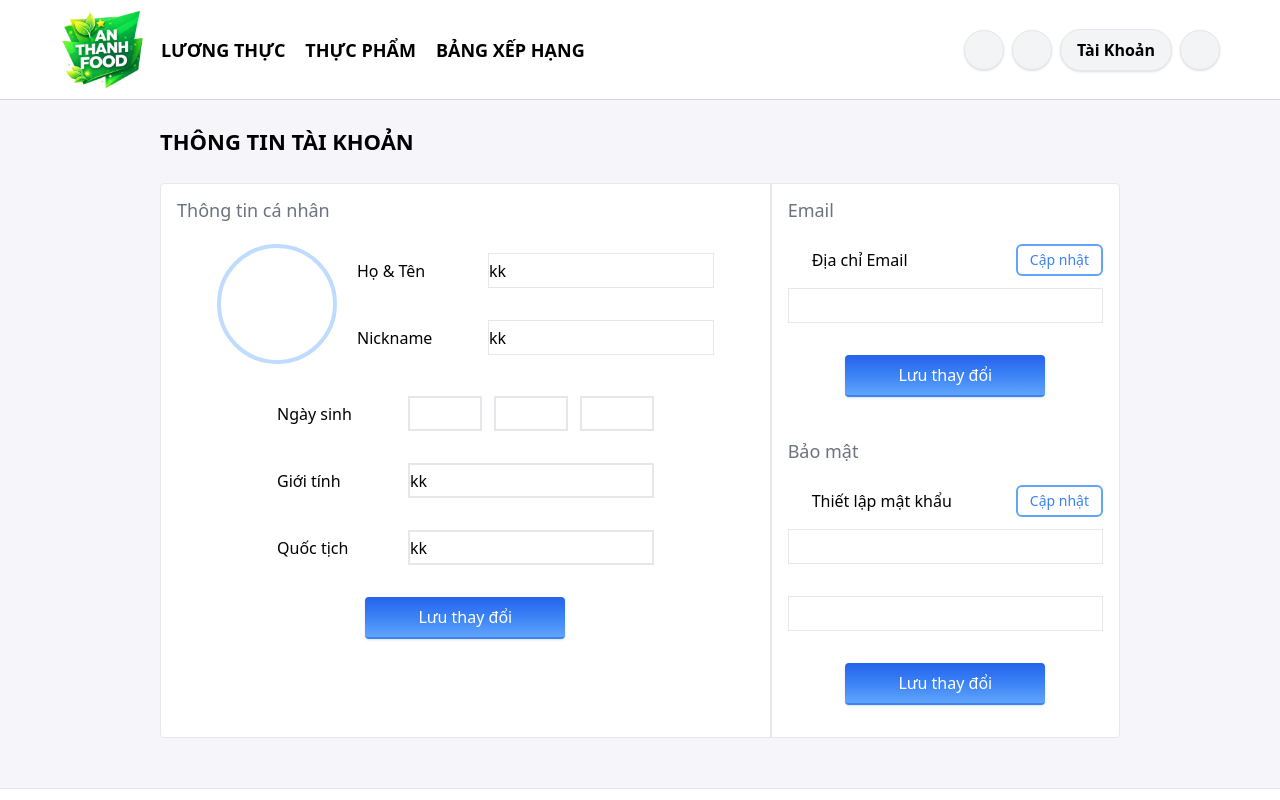
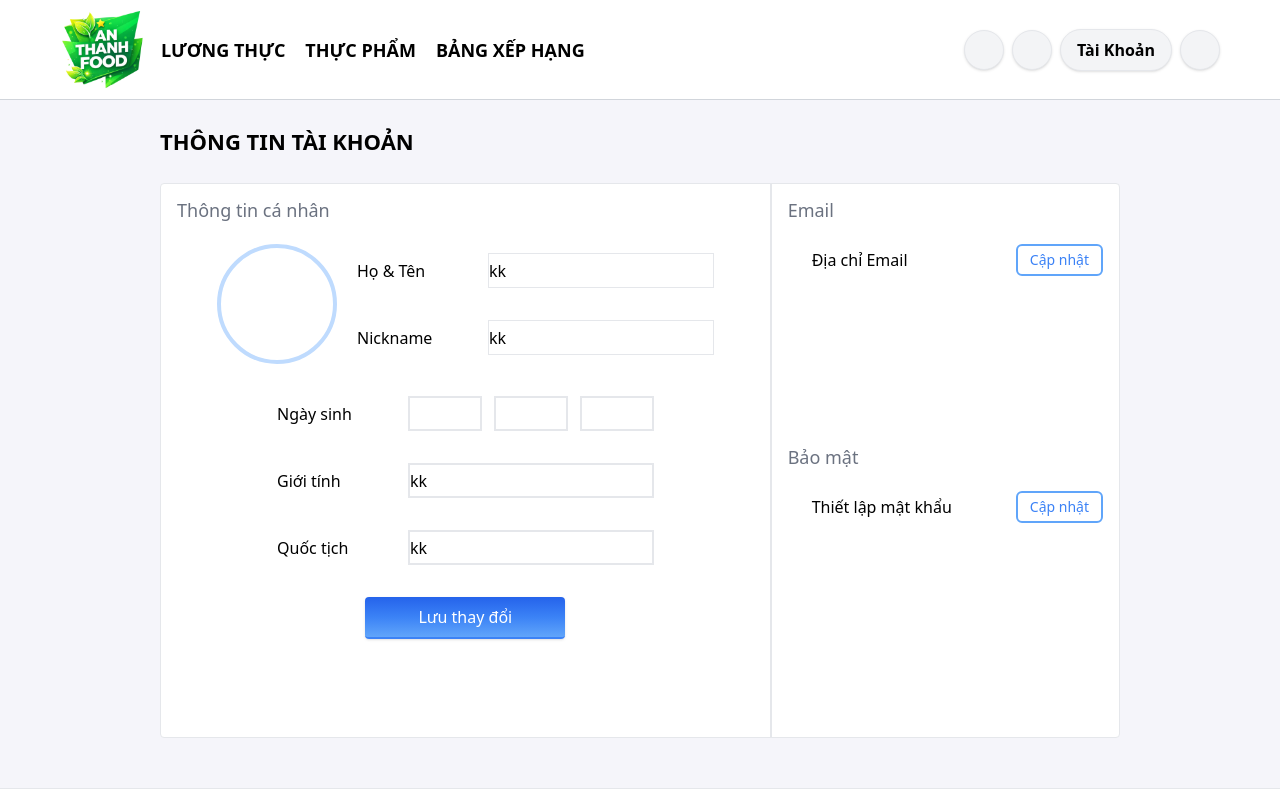
Before and after one commit to SongDuy/web-an-thanh-food, a React (Create React App) app: page /account/profile in a window 1280 px wide. Shown: the top 800 px of the page. Built offline with nearby package versions, Linux system fonts and the light colour scheme; some icons are missing.

Commit message:
Update new

```diff
--- a/src/pages/account/Profile.js
+++ b/src/pages/account/Profile.js
@@ -12,6 +12,12 @@ import LockIcon from '@mui/icons-material/Lock';
 const ProfilePage = () => {
     const [openSearch, setOpenSearch] = useState(false);
     const [openNotification, setOpenNotification] = useState(false);
+
+    // Ẩn cập nhật Email
+    const [showEditEmail, setShowEditEmail] = useState(false);
+
+    //Ẩn cập nhật Mật khẩu
+    const [showEditPassword, setShowEditPassword] = useState(false);
 
     return (
         <>
@@ -141,12 +147,17 @@ const ProfilePage = () => {
                                         <span className="text-black">Địa chỉ Email</span>
                                     </div>
 
-                                    <button className="ml-auto h-8 px-3 rounded-md border-2 border-blue-400 text-sm font-medium text-blue-500 hover:text-blue-600">
+                                    <button
+                                        onClick={() => setShowEditEmail(v => !v)}
+                                        className="ml-auto h-8 px-3 rounded-md border-2 border-blue-400 text-sm font-medium text-blue-500 hover:text-blue-600"
+                                    >
                                         Cập nhật
                                     </button>
                                 </div>
 
-                                <div className="w-full flex flex-col gap-8 mt-3">
+                                <div className="w-full min-h-[115px] mt-3">
+                                    {showEditEmail && (
+                                        <div className="w-full flex flex-col gap-8">
                                             <div className="w-full h-[35px] border">
 
                                             </div>
@@ -157,7 +168,8 @@ const ProfilePage = () => {
 
                                             </div>
                                         </div>
-
+                                    )}
+                                </div>
                             </div>
 
                             <div className="w-full">
@@ -169,12 +181,17 @@ const ProfilePage = () => {
                                         <span className="text-black">Thiết lập mật khẩu</span>
                                     </div>
 
-                                    <button className="ml-auto h-8 px-3 rounded-md border-2 border-blue-400 text-sm font-medium text-blue-500 hover:text-blue-600">
+                                    <button
+                                        onClick={() => setShowEditPassword(v => !v)}
+                                        className="ml-auto h-8 px-3 rounded-md border-2 border-blue-400 text-sm font-medium text-blue-500 hover:text-blue-600"
+                                    >
                                         Cập nhật
                                     </button>
                                 </div>
 
-                                <div className="w-full flex flex-col gap-8 mt-3">
+                                <div className="w-full min-h-[180px] mt-3">
+                                    {showEditPassword && (
+                                        <div className="w-full flex flex-col gap-8 ">
 
                                             <div className="w-full h-[35px] border">
 
@@ -191,7 +208,8 @@ const ProfilePage = () => {
 
                                             </div>
                                         </div>
-
+                                    )}
+                                </div>
                             </div>
 
                         </div>
```
Lines whose indentation alone changed are shown as unchanged.
